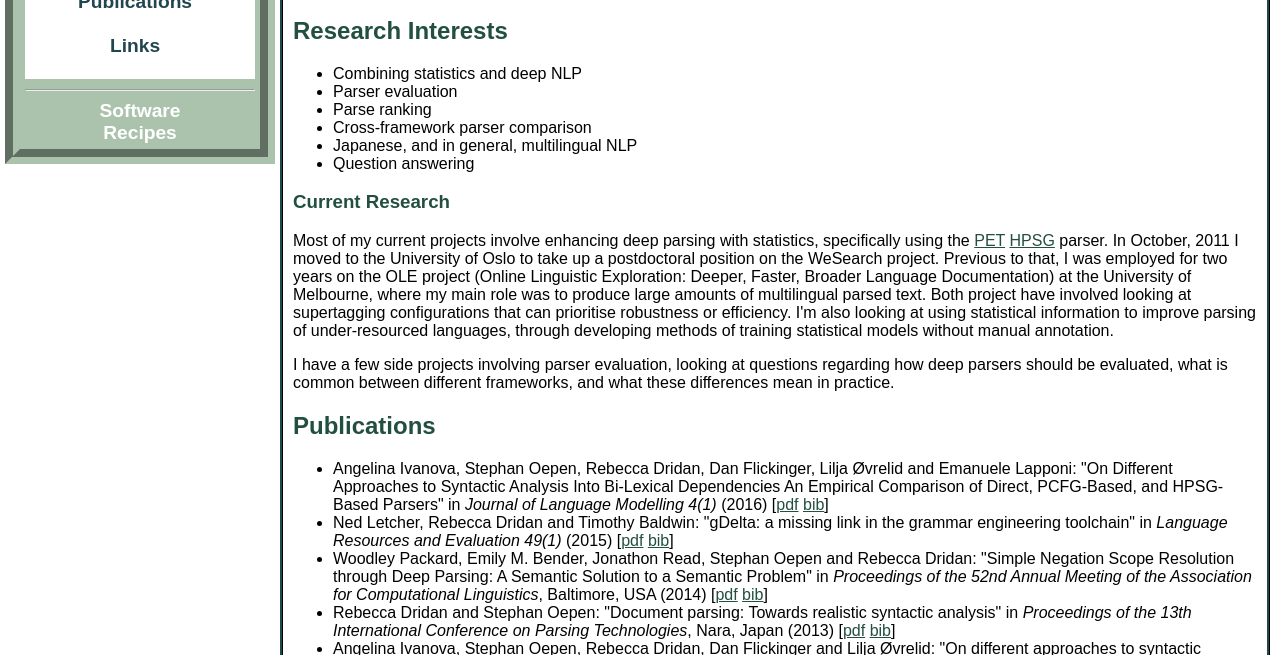
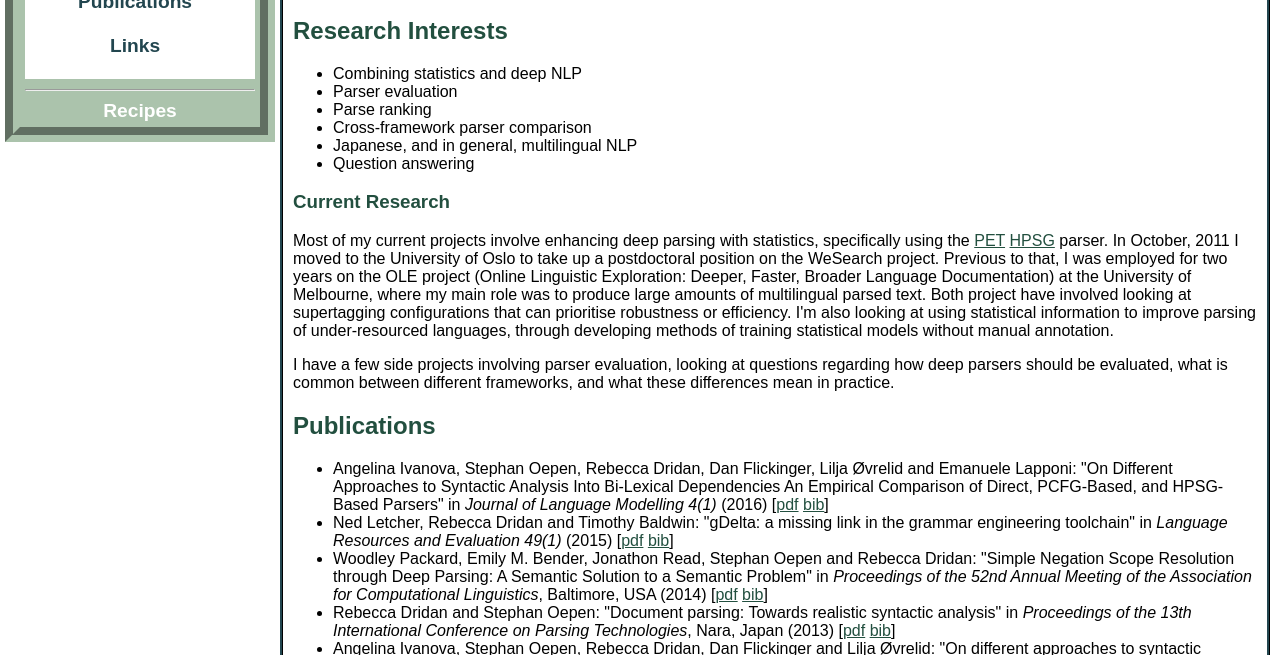
Before and after one commit to becdridan/www, a plain HTML site: page index.html in a window 1280 px wide. Shown: the part 136-791 px from the top of the page. Drawn offline with Linux system fonts and the light colour scheme.

Commit message:
Remove the top level links to (old) software

```diff
--- a/index.html
+++ b/index.html
@@ -23,7 +23,6 @@
 		<hr/>
 
 		<div id="menuext">
-		<a href="software.html">Software</a> <br/>
 		<div id="ext-only"><a href="recipes.html">Recipes</a> <br/></div>
 
 		</div>
```
Also changed, not shown: 404-research.html (+0 -1 lines), recipes.html (+0 -1 lines), research.html (+0 -1 lines).
